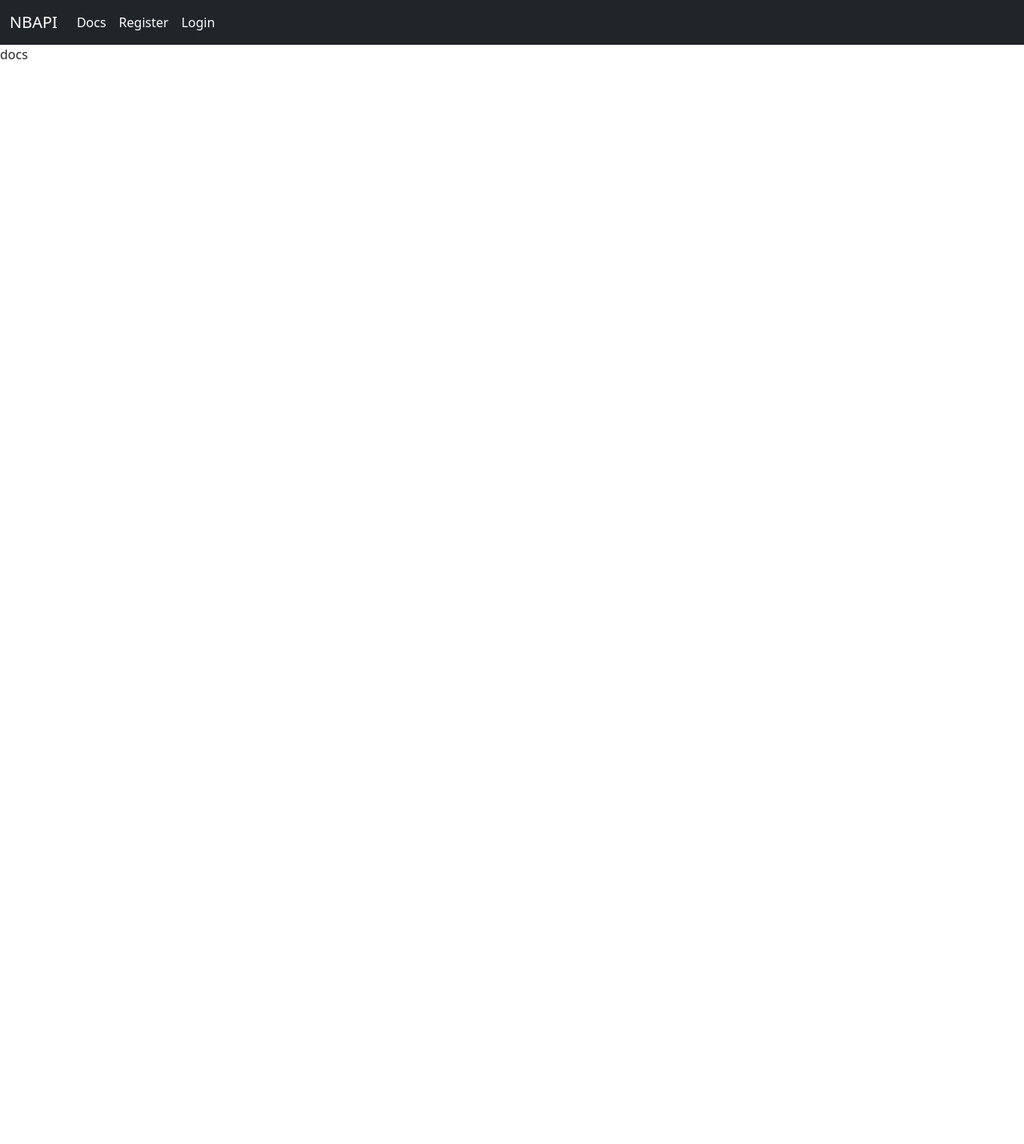
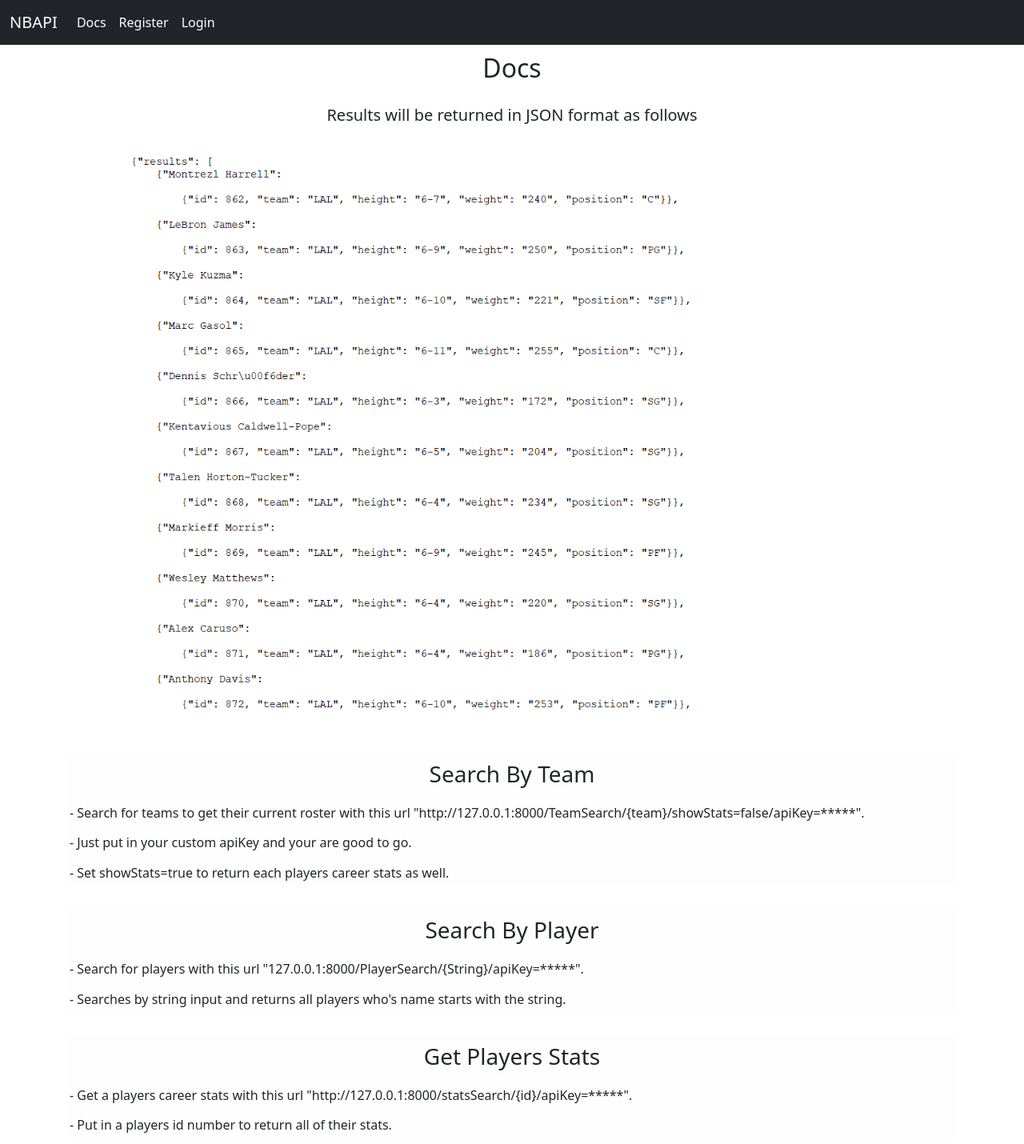
Before and after one commit to dpmumme12/NBAPI, a Django app: page /Docs in a window 1280 px wide. Shown: the whole page at 80% size. Before the commit the page ends 74 px from the top, so only its background shows below. Run offline with Django 3.2, Linux system fonts and the light colour scheme.

Commit message:
Updated html pages

```diff
--- a/nba_api/static/nba_api/styles.css
+++ b/nba_api/static/nba_api/styles.css
@@ -5,3 +5,35 @@
 .login-form{
     width: 35%;
 }
+
+.index-header{
+    text-align: center;
+    padding: 10px;
+}
+
+.header-pic{
+    width: 85%;
+    height: auto;
+    margin-left: auto;
+    margin-right: auto;
+    display: block;
+    padding-top: 20px;
+}
+
+.block1{
+    padding: 15px;
+    display: inline-block;
+    text-align: center;
+    width: 100%;
+}
+
+.block2{
+    margin-top: 30px;
+    width: 100%;
+    background-color: rgb(255, 254, 254);
+}
+
+.bullet-point{
+
+    padding: 5px;
+}
--- a/nba_api/templates/nba_api/docs.html
+++ b/nba_api/templates/nba_api/docs.html
@@ -1,5 +1,29 @@
 {% extends "nba_api/layout.html" %}
 
 {% block main %}
-docs
+{% load static %}
+<div class="container">
+    <h2 class="index-header">Docs</h2>
+    <h5 class="index-header">Results will be returned in JSON format as follows</h5>
+    <img src="{% static 'nba_api\img\Screenshot.png' %}" class="header-pic" style="padding-bottom: 15px;">
+
+    <div class="block2">
+        <h3 class="index-header">Search By Team</h3>
+        <h6 class="bullet-point">- Search for teams to get their current roster with this url "http://127.0.0.1:8000/TeamSearch/{team}/showStats=false/apiKey=*****".</h6>
+        <h6 class="bullet-point">- Just put in your custom apiKey and your are good to go.</h6>
+        <h6 class="bullet-point">- Set showStats=true to return each players career stats as well.</h6>
+    </div>
+
+    <div class="block2">
+        <h3 class="index-header">Search By Player</h3>
+        <h6 class="bullet-point">- Search for players with this url "127.0.0.1:8000/PlayerSearch/{String}/apiKey=*****".</h6>
+        <h6 class="bullet-point">- Searches by string input and returns all players who's name starts with the string.</h6>
+    </div>
+
+    <div class="block2">
+        <h3 class="index-header">Get Players Stats</h3>
+        <h6 class="bullet-point">- Get a players career stats with this url "http://127.0.0.1:8000/statsSearch/{id}/apiKey=*****".</h6>
+        <h6 class="bullet-point">- Put in a players id number to return all of their stats.</h6>
+    </div>
+</div>
 {% endblock %}
--- a/nba_api/views.py
+++ b/nba_api/views.py
@@ -16,6 +16,8 @@ def docs(request):
    return render(request, "nba_api/docs.html")
 
 def account(request):
+
+
 
    return render(request, "nba_api/account.html")
 
```
Also changed, not shown: NBAPI/settings.py (+5 -4 lines), nba_api/templates/nba_api/account.html (+7 -1 lines), nba_api/templates/nba_api/index.html (+15 -1 lines), requirements.txt (added, +19 -0 lines), nba_api/static/nba_api/img/26-261722_sport-basketball-game-photo-nba-wallpaper-4k-pc.jpg (added), nba_api/static/nba_api/img/Screenshot.png (added), 1 other file.
